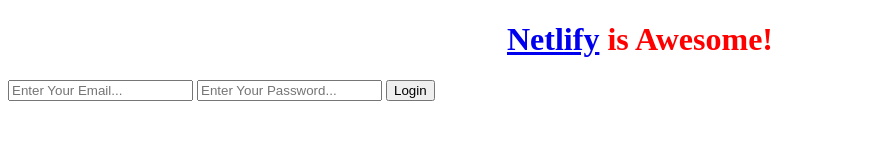
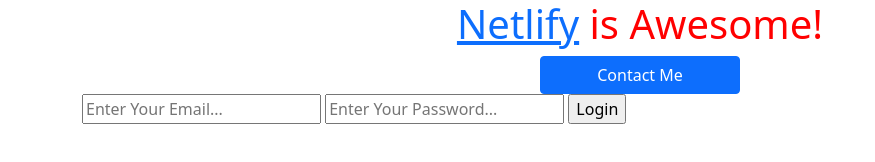
Before and after one commit to steph10z/my-awesome-project, a plain HTML site: page index.html in a window 1280 px wide. Shown: the whole page, without its empty margins (0-875 px from the left). Drawn offline with nearby package versions, Linux system fonts and the light colour scheme.

Commit message:
Added Bootstrap and contact button

```diff
--- a/index.html
+++ b/index.html
@@ -4,17 +4,30 @@
     <meta charset="UTF-8" />
     <meta name="viewport" content="width=device-width, initial-scale=1.0" />
     <title>Hosting With Netlify</title>
+    <link
+      href="https://cdn.jsdelivr.net/npm/bootstrap@5.1.3/dist/css/bootstrap.min.css"
+      rel="stylesheet"
+      integrity="sha384-1BmE4kWBq78iYhFldvKuhfTAU6auU8tT94WrHftjDbrCEXSU1oBoqyl2QvZ6jIW3"
+      crossorigin="anonymous"
+    />
+
     <link rel="stylesheet" href="style.css" />
   </head>
   <body>
+    <div class="container">
       <h1>
-      <a href="https://www.netlify.com" target="_blank">Netlify</a> is Awesome!
+        <a href="https://www.netlify.com" target="_blank">Netlify</a> is
+        Awesome!
       </h1>
+      <a href="mailto:steph@gmail.com" class="btn btn-primary contact-btn"
+        >Contact Me</a
+      >
       <form>
         <input type="email" placeholder="Enter Your Email..." />
         <input type="password" placeholder="Enter Your Password..." />
         <input type="submit" value="Login" />
       </form>
+    </div>
     <script src="script.js"></script>
   </body>
 </html>
--- a/style.css
+++ b/style.css
@@ -2,3 +2,9 @@
   text-align: center;
   color: red;
 }
+
+.contact-btn {
+  display: block;
+  margin: 0 auto;
+  width: 200px;
+}
```
Lines whose indentation alone changed are shown as unchanged.
